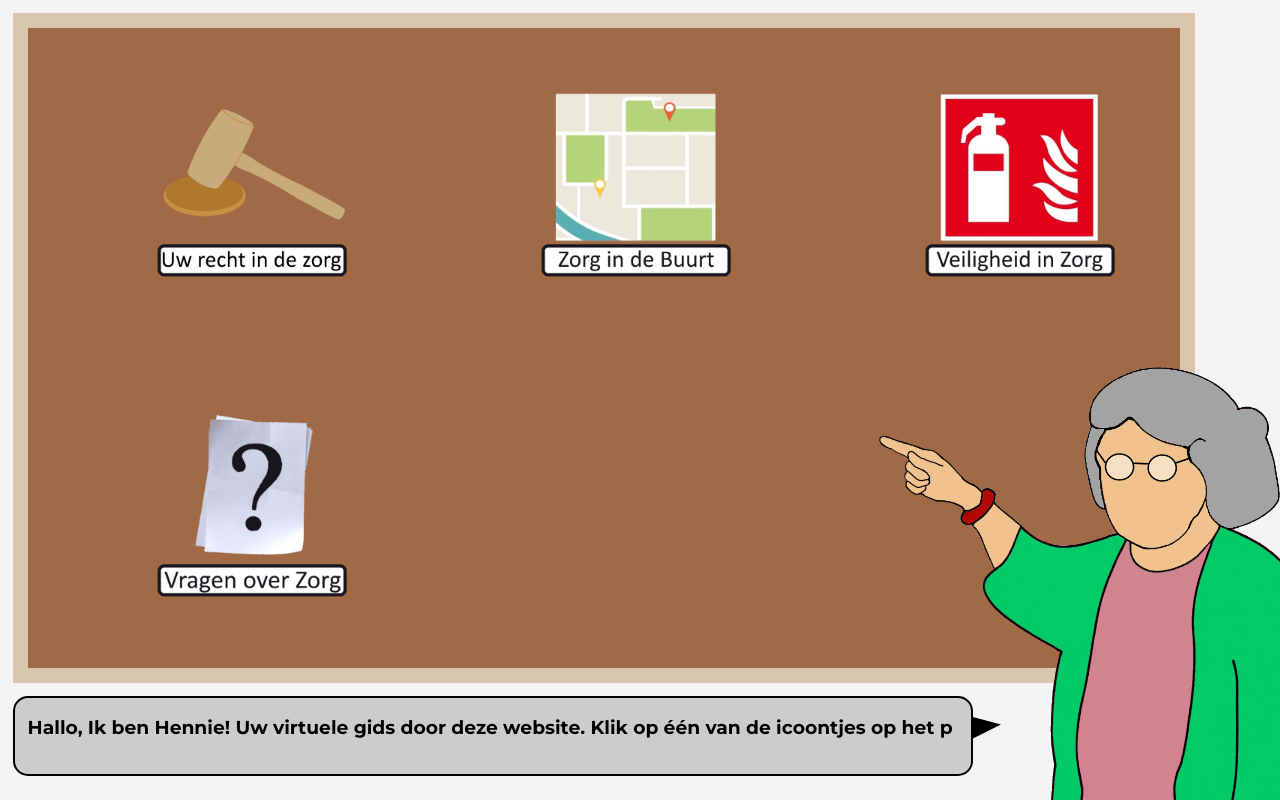
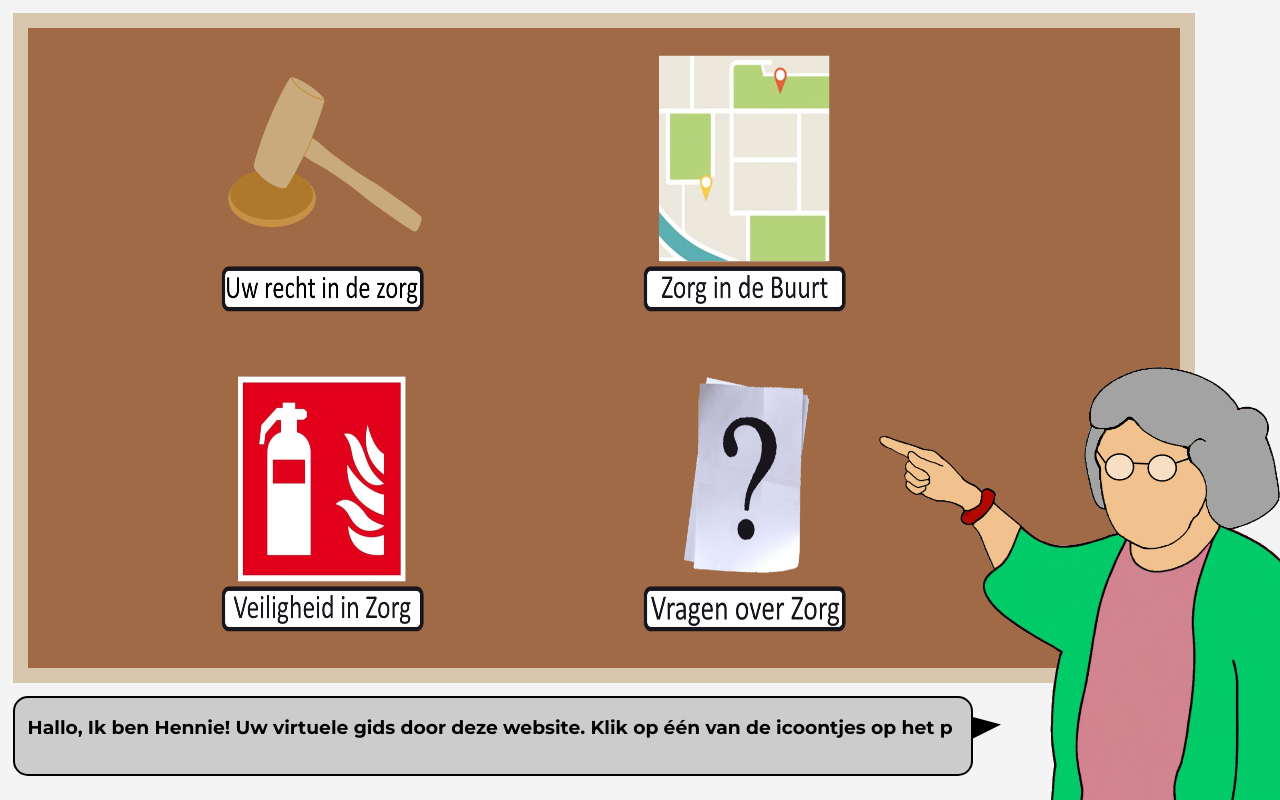
Before and after one commit to roel204/CLE3, a PHP site: page /Jaar1/ in a window 1280 px wide. Run offline with PHP 8.4, Linux system fonts and the light colour scheme.

Commit message:
main menu fix

```diff
--- a/css/style.css
+++ b/css/style.css
@@ -24,12 +24,12 @@ body {
 }
 
 .pinboardItem {
-    margin: 5vw;
-    margin-left: 10vw;
+    margin: 2vw;
+    margin-left: 15vw;
     display: flex;
     flex-direction: row;
     flex-wrap: wrap;
-    height: 15vw;
+    width: 16vw;
     cursor: pointer;
 }
 
```
